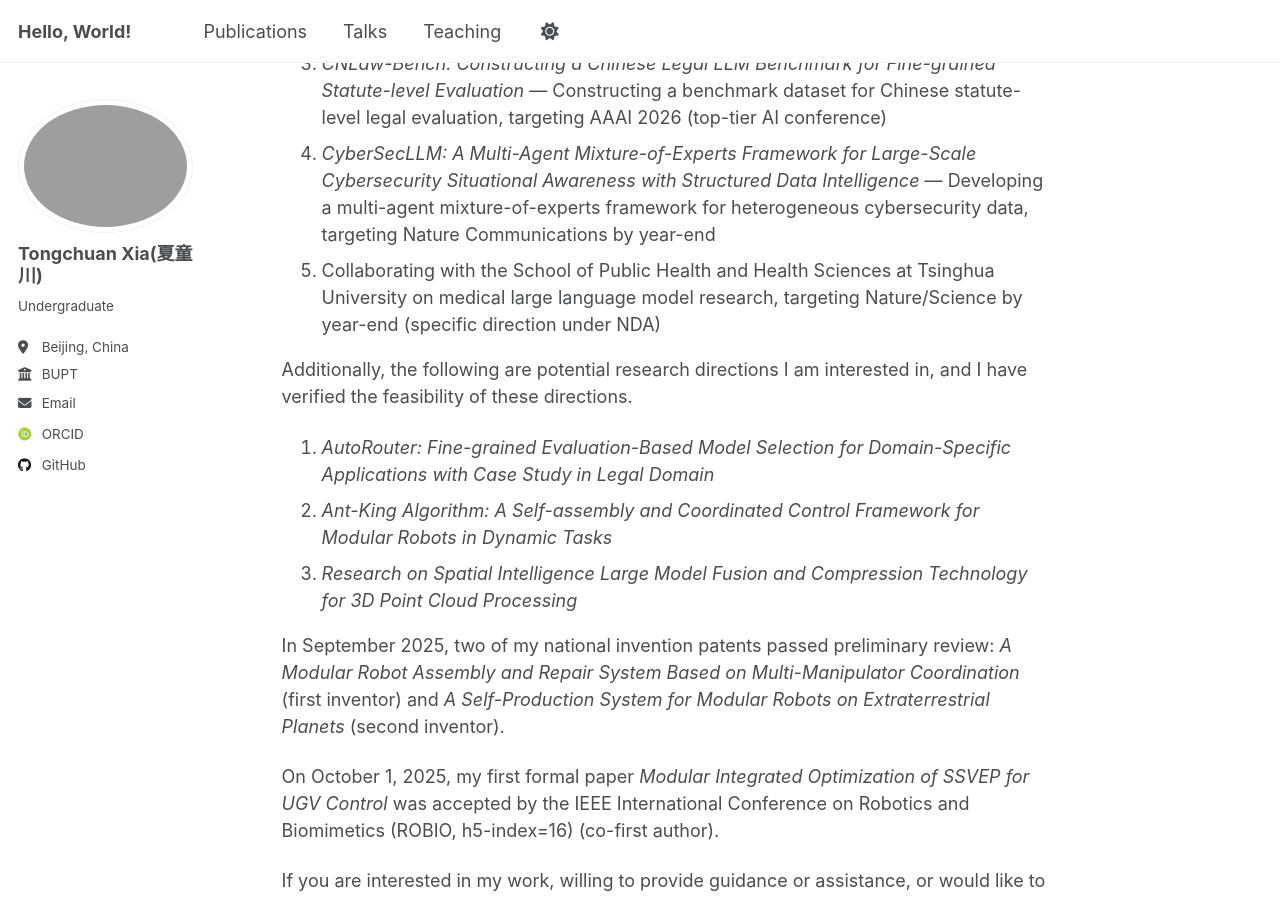
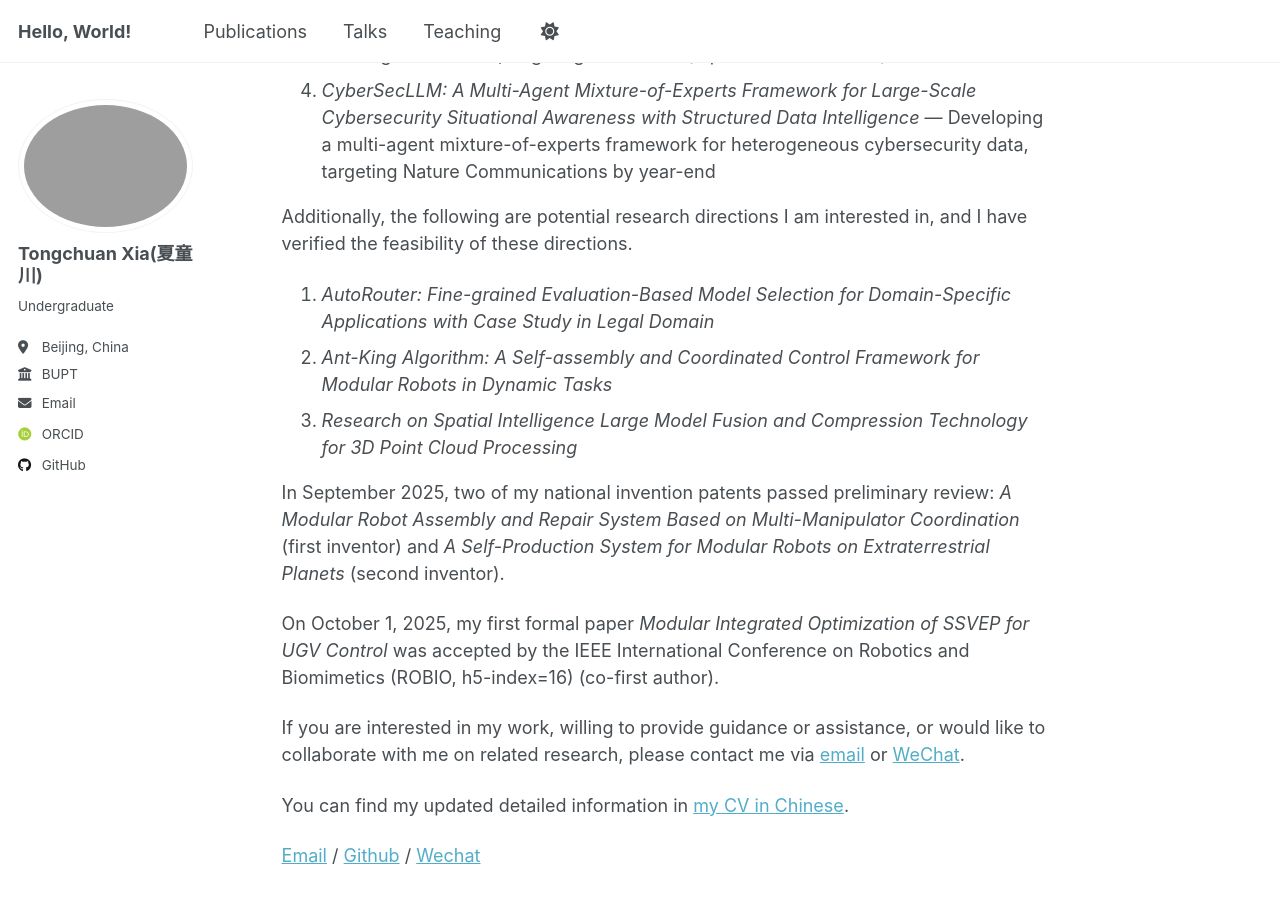
Before and after one commit to Heartune/Heartune.github.io, a Jekyll site: the page built from _pages/about.md, in a window 1280 px wide and 900 px high, scrolled down 2844 px. Built offline with Jekyll 4.4.1, drawn with Linux system fonts in a browser that asks for light colours; some web fonts are replaced; a script that is not in the unit is left out; some of the changed text lies outside the part shown.

Commit message:
Remove Tsinghua collaboration entry from research projects
🤖 Generated with [Claude Code](https://claude.com/claude-code)

Co-Authored-By: Claude <noreply@anthropic.com>

```diff
--- a/_pages/about.md
+++ b/_pages/about.md
@@ -19,7 +19,6 @@ redirect_from:
 2. 《ROBO-Bench: Benchmarking Large Language Models on Robotics Fundamentals Before Embodiment》——构建机器人领域首个面向理论基础的大语言模型基准数据集，目标投稿至机器人领域TOP期刊IEEE Robotics and Automation Letters (RA-L)
 3. 《CNLaw-Bench: Constructing a Chinese Legal LLM Benchmark for Fine-grained Statute-level Evaluation》——构建面向中国细分法律条文的大语言模型基准数据集，目标投稿至人工智能顶级会议AAAI 2026
 4. 《CyberSecLLM: A Multi-Agent Mixture-of-Experts Framework for Large-Scale Cybersecurity Situational Awareness with Structured Data Intelligence》——研究面向多源异构网络安全数据的多智能体混合专家大模型框架，目标年底投稿至Nature子刊Nature Communications
-5. 与清华大学公共卫生与健康学院合作开展医疗大模型方向研究，目标年底投稿至Nature/Science（具体方向因合作保密协议暂不便透露）
 
 此外，以下是我感兴趣的潜在研究方向，我已经验证了这些方向的可行性。
 
@@ -49,7 +48,6 @@ Specifically, my current ongoing research work includes the following papers:
 2. *ROBO-Bench: Benchmarking Large Language Models on Robotics Fundamentals Before Embodiment* — Building the first theoretical foundation benchmark for Large Language Models in robotics, targeting IEEE Robotics and Automation Letters (RA-L, top-tier robotics journal)
 3. *CNLaw-Bench: Constructing a Chinese Legal LLM Benchmark for Fine-grained Statute-level Evaluation* — Constructing a benchmark dataset for Chinese statute-level legal evaluation, targeting AAAI 2026 (top-tier AI conference)
 4. *CyberSecLLM: A Multi-Agent Mixture-of-Experts Framework for Large-Scale Cybersecurity Situational Awareness with Structured Data Intelligence* — Developing a multi-agent mixture-of-experts framework for heterogeneous cybersecurity data, targeting Nature Communications by year-end
-5. Collaborating with the School of Public Health and Health Sciences at Tsinghua University on medical large language model research, targeting Nature/Science by year-end (specific direction under NDA)
 
 Additionally, the following are potential research directions I am interested in, and I have verified the feasibility of these directions.
 
```
